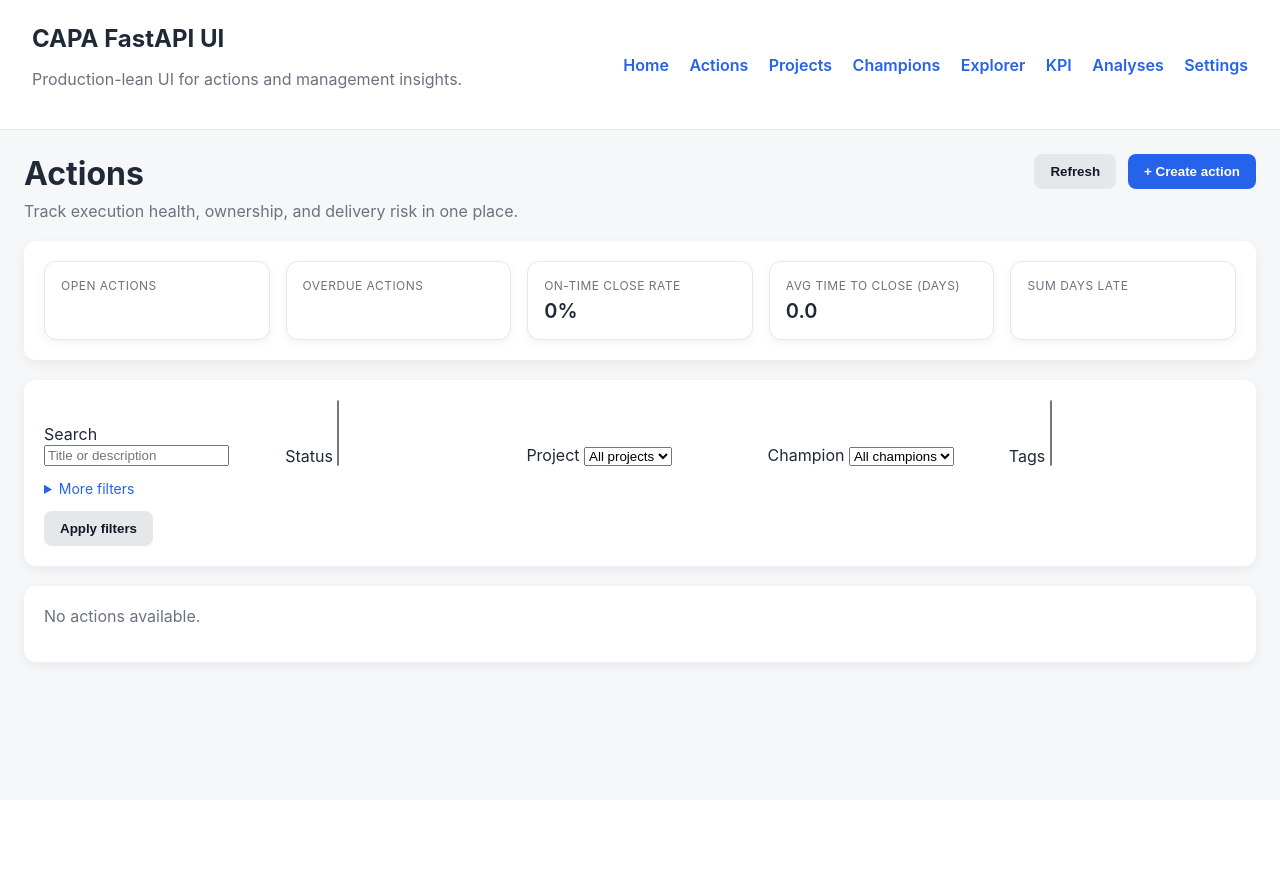
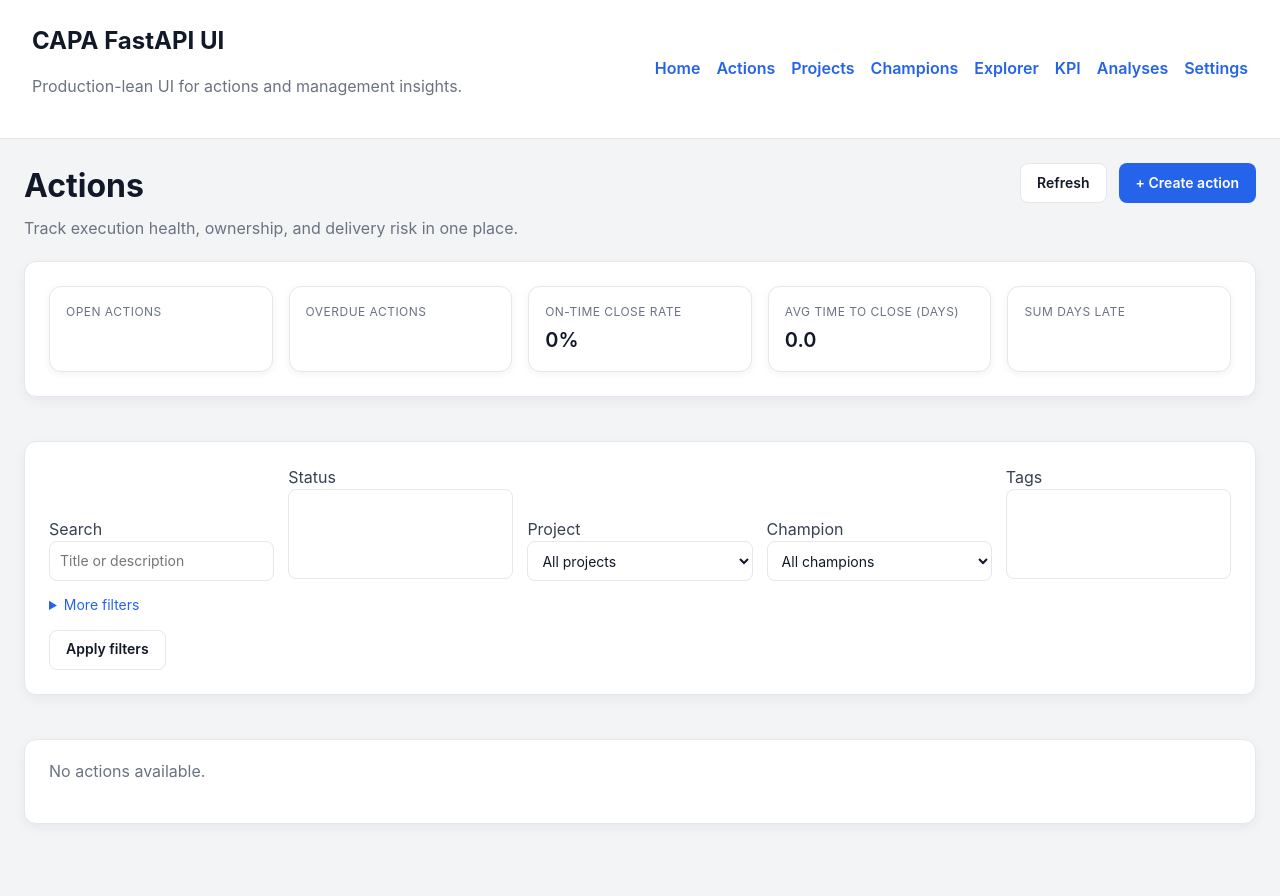
Before and after one commit to komputerdimateusz-max/CAPA, a FastAPI app: template backend/app/templates/actions_list.html in a window 1280 px wide. Before the commit the page ends 670 px from the top, so only its background shows below. Run offline with FastAPI, Linux system fonts and the light colour scheme; the template is opened without the code that fills it, so the values that code supplies are empty; parts of the project's set-up code (start-up, migrations or seed data) failed here and were passed over; some libraries are stand-ins or nearby versions.

Commit message:
feat(ui): standardize mini design system across pages

```diff
--- a/backend/app/static/minimal.css
+++ b/backend/app/static/minimal.css
@@ -1,3 +1,28 @@
+:root {
+  --primary-600: #2563eb;
+  --primary-500: #3b82f6;
+  --primary-100: #dbeafe;
+  --gray-900: #111827;
+  --gray-700: #374151;
+  --gray-500: #6b7280;
+  --gray-200: #e5e7eb;
+  --gray-100: #f3f4f6;
+  --white: #ffffff;
+  --status-open-bg: #dbeafe;
+  --status-open-text: #2563eb;
+  --status-in-progress-bg: #fef3c7;
+  --status-in-progress-text: #b45309;
+  --status-blocked-bg: #fee2e2;
+  --status-blocked-text: #991b1b;
+  --status-closed-bg: #dcfce7;
+  --status-closed-text: #166534;
+  --space-1: 4px;
+  --space-2: 8px;
+  --space-3: 16px;
+  --space-4: 24px;
+  --space-5: 32px;
+}
+
 * {
   box-sizing: border-box;
 }
@@ -5,16 +30,28 @@
 body {
   margin: 0;
   font-family: "Inter", "Segoe UI", system-ui, sans-serif;
-  background: #f6f7f9;
-  color: #1f2937;
+  background: var(--gray-100);
+  color: var(--gray-700);
+  line-height: 1.45;
+}
+
+h1,
+h2,
+h3,
+h4,
+h5,
+h6 {
+  color: var(--gray-900);
+  margin-top: 0;
 }
 
 a {
-  color: #2563eb;
+  color: var(--primary-600);
   text-decoration: none;
 }
 
 a:hover {
+  color: var(--primary-500);
   text-decoration: underline;
 }
 
@@ -22,9 +59,10 @@ a:hover {
   display: flex;
   justify-content: space-between;
   align-items: center;
-  padding: 24px 32px;
-  background: #ffffff;
-  border-bottom: 1px solid #e5e7eb;
+  gap: var(--space-4);
+  padding: var(--space-4) var(--space-5);
+  background: var(--white);
+  border-bottom: 1px solid var(--gray-200);
 }
 
 .site-header h1 {
@@ -32,50 +70,67 @@ a:hover {
   font-size: 24px;
 }
 
+.site-header nav {
+  display: flex;
+  flex-wrap: wrap;
+  gap: var(--space-3);
+}
+
 .site-header nav a {
-  margin-left: 16px;
   font-weight: 600;
+}
+
+.auth-meta {
+  display: flex;
+  align-items: center;
+  gap: var(--space-3);
 }
 
 .container {
   max-width: 1300px;
-  margin: 24px auto 48px;
-  padding: 0 24px;
+  margin: var(--space-4) auto 48px;
+  padding: 0 var(--space-4);
 }
 
 body.no-scroll {
   overflow: hidden;
 }
 
-.card {
-  background: #ffffff;
+.card,
+.actions-section {
+  background: var(--white);
+  border: 1px solid var(--gray-200);
   border-radius: 12px;
-  padding: 24px;
-  margin-bottom: 24px;
-  box-shadow: 0 4px 12px rgba(15, 23, 42, 0.06);
+  padding: var(--space-4);
+  margin-bottom: var(--space-4);
+  box-shadow: 0 4px 12px rgba(15, 23, 42, 0.05);
+}
+
+.card-compact {
+  padding: var(--space-3);
 }
 
 .card-header {
   display: flex;
   justify-content: space-between;
   align-items: center;
-  margin-bottom: 16px;
-  gap: 12px;
+  margin-bottom: var(--space-3);
+  gap: var(--space-3);
 }
 
 .kpi-grid {
   display: grid;
   grid-template-columns: repeat(auto-fit, minmax(180px, 1fr));
-  gap: 16px;
+  gap: var(--space-3);
   margin-bottom: 20px;
 }
 
 .kpi-card {
-  background: #ffffff;
-  border: 1px solid #e5e7eb;
+  background: var(--white);
+  border: 1px solid var(--gray-200);
   border-radius: 12px;
-  padding: 16px;
-  box-shadow: 0 3px 10px rgba(15, 23, 42, 0.05);
+  padding: var(--space-3);
+  box-shadow: 0 2px 8px rgba(15, 23, 42, 0.05);
 }
 
 .kpi-label {
@@ -91,16 +146,22 @@ body.no-scroll {
   font-size: 20px;
   font-weight: 600;
   margin-top: 6px;
+  color: var(--gray-900);
 }
 
 .button {
-  background: #2563eb;
-  color: #fff;
-  border: none;
+  display: inline-flex;
+  align-items: center;
+  justify-content: center;
+  min-height: 40px;
+  padding: 0 16px;
+  border: 1px solid transparent;
+  background: var(--primary-600);
+  color: var(--white);
   border-radius: 8px;
-  padding: 10px 16px;
   cursor: pointer;
   font-weight: 600;
+  font-size: 14px;
 }
 
 .button-row {
@@ -110,22 +171,66 @@ body.no-scroll {
 }
 
 .button.secondary {
-  background: #e5e7eb;
-  color: #111827;
+  background: var(--white);
+  border-color: var(--gray-200);
+  color: var(--gray-900);
 }
 
 .button.danger {
   background: #dc2626;
+  color: var(--white);
 }
 
 .button:hover {
-  opacity: 0.9;
+  background: var(--primary-500);
+  text-decoration: none;
+}
+
+.button.secondary:hover {
+  background: var(--gray-100);
+}
+
+.button.danger:hover {
+  background: #b91c1c;
+}
+
+input,
+select,
+textarea,
+button {
+  font: inherit;
+}
+
+input,
+select,
+textarea {
+  width: 100%;
+  min-height: 40px;
+  padding: 8px 10px;
+  border: 1px solid var(--gray-200);
+  border-radius: 8px;
+  font-size: 14px;
+  background: var(--white);
+  color: var(--gray-900);
+}
+
+input:focus,
+select:focus,
+textarea:focus {
+  outline: none;
+  border-color: var(--primary-600);
+  box-shadow: 0 0 0 2px color-mix(in srgb, var(--primary-100) 70%, transparent);
+}
+
+textarea {
+  min-height: 96px;
+  resize: vertical;
 }
 
 table {
   width: 100%;
   border-collapse: collapse;
-  margin-top: 16px;
+  margin-top: var(--space-3);
 }
 
 tbody tr {
@@ -357,14 +443,7 @@ th {
 }
 
 .actions-header p {
-  margin: 8px 0 0;
-}
-
-.actions-section {
-  background: #ffffff;
-  border-radius: 12px;
-  box-shadow: 0 4px 12px rgba(15, 23, 42, 0.06);
-  padding: 20px;
+  margin: var(--space-2) 0 0;
 }
 
 .kpi-grid-actions {
--- a/backend/app/templates/analyses_list.html
+++ b/backend/app/templates/analyses_list.html
@@ -11,7 +11,7 @@
 
     <div class="detail-grid">
       {% for template in templates %}
-        <div class="card" style="padding:16px;">
+        <div class="card card-compact">
           <h4>{{ template.label }}</h4>
           <p class="muted">{{ template.description }}</p>
           <a class="button secondary" href="/ui/analyses/new?type={{ template.code }}">Start {{ template.label }}</a>
@@ -49,7 +49,7 @@
       <div class="form-actions"><button class="button secondary" type="submit">Apply filters</button></div>
     </form>
 
-    <h3 style="margin-top:24px;">Recent analyses</h3>
+    <h3 class="mt-24">Recent analyses</h3>
     {% include "partials/analyses_table.html" %}
   </section>
 {% endblock %}
--- a/backend/app/templates/analysis_detail.html
+++ b/backend/app/templates/analysis_detail.html
@@ -31,7 +31,7 @@
     <h3>{{ analysis.title or 'Untitled analysis' }}</h3>
     <p>{{ analysis.description or 'No description yet.' }}</p>
 
-    <div class="card" style="margin-top:16px;">
+    <div class="card mt-16">
       <h4>Template sections</h4>
       {% if analysis.type == '5WHY' %}
         <p class="muted">Placeholder for 5 Why prompts (problem statement, why ladder, root cause).</p>
@@ -47,7 +47,7 @@
     </div>
 
 
-    <div class="card" style="margin-top:16px;">
+    <div class="card mt-16">
       <h4>Tags</h4>
       {% if analysis.tags %}
         <div class="tag-list">
@@ -73,7 +73,7 @@
       </form>
     </div>
 
-    <div class="card" style="margin-top:16px;">
+    <div class="card mt-16">
       <h4>Linked actions</h4>
       <p class="muted">No linked actions yet. TODO: link actions to analyses for traceability.</p>
     </div>
--- a/backend/app/templates/analysis_new.html
+++ b/backend/app/templates/analysis_new.html
@@ -34,7 +34,7 @@
           {% endfor %}
         </datalist>
       </label>
-      <label style="grid-column: 1 / -1;">
+      <label class="full-row">
         Description
         <textarea name="description" rows="4">{{ form.description or '' }}</textarea>
       </label>
--- a/backend/app/templates/layout.html
+++ b/backend/app/templates/layout.html
@@ -26,7 +26,7 @@
       {% if request.state.user %}
       <div class="auth-meta">
         <span class="muted">Signed in as {{ request.state.user.username }} ({{ request.state.user.role }})</span>
-        <form method="post" action="/ui/logout" style="display:inline;">
+        <form method="post" action="/ui/logout" class="inline-block">
           <button type="submit">Logout</button>
         </form>
       </div>
--- a/backend/app/templates/partials/flash_message.html
+++ b/backend/app/templates/partials/flash_message.html
@@ -2,5 +2,5 @@
   <div class="toast success">{{ message }}</div>
 {% endif %}
 {% if error %}
-  <div class="toast" style="background:#fee2e2;border:1px solid #fecaca;color:#991b1b;">{{ error }}</div>
+  <div class="toast error">{{ error }}</div>
 {% endif %}
--- a/backend/app/templates/partials/project_actions_manager.html
+++ b/backend/app/templates/partials/project_actions_manager.html
@@ -1,7 +1,6 @@
 <div id="project-actions-manager">
   <form
     class="form-inline"
-    style="margin-bottom: 0.75rem;"
     hx-get="/ui/projects/{{ project.id }}/actions-manager"
     hx-target="#project-actions-manager"
     hx-swap="outerHTML"
@@ -43,7 +42,7 @@
   </form>
 
   {% if assignment_feedback %}
-    <p class="toast {{ assignment_feedback_level }}" style="margin-top: 0.5rem;">{{ assignment_feedback }}</p>
+    <p class="toast {{ assignment_feedback_level }} mt-8">{{ assignment_feedback }}</p>
   {% endif %}
 
   {% include "partials/project_actions_table.html" %}
--- a/backend/app/templates/settings.html
+++ b/backend/app/templates/settings.html
@@ -86,7 +86,7 @@
         {% endif %}
 
         {% if selected_champion %}
-          <div class="card" style="margin-top:16px;">
+          <div class="card mt-16">
             <h4>Edit champion</h4>
             <form class="form-grid" method="post" action="/ui/settings/champions/{{ selected_champion.id }}">
               <label>
@@ -187,7 +187,7 @@
         {% endif %}
 
         {% if selected_project %}
-          <div class="card" style="margin-top:16px;">
+          <div class="card mt-16">
             <h4>Edit project</h4>
             <form class="form-grid" method="post" action="/ui/settings/projects/{{ selected_project.id }}">
               <label>
```
Also changed, not shown: other parts of backend/app/static/minimal.css (+117 -127 lines), backend/app/templates/action_detail.html (+5 -5 lines).
